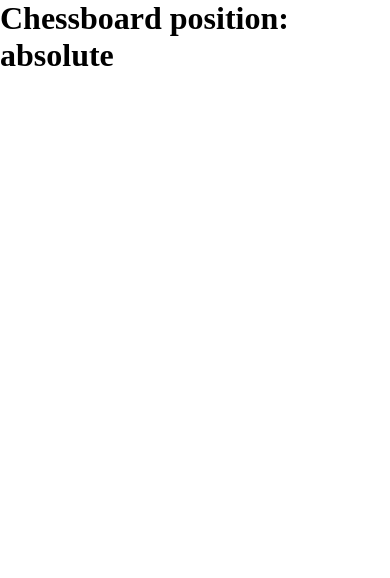
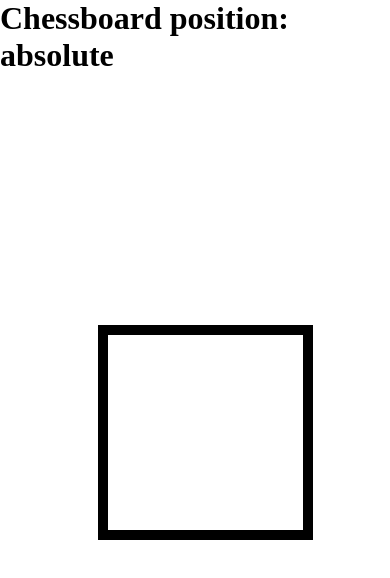
Before and after one commit to PZalles/Position-absolute, a plain HTML site: page index.html in a window 390 px wide. Drawn offline with Linux system fonts and the light colour scheme.

Commit message:
Add responsive square

```diff
--- a/index.html
+++ b/index.html
@@ -10,6 +10,17 @@
         * {
             margin: 0;
             padding: 0;
+        }
+
+        .board {
+            position: absolute;
+            top: 50%;
+            left: 50%;
+            margin-left: -25%;
+            margin-top: -25%;
+            width: 50%;
+            height: 50vw;
+            border: 10px solid black;
         }
     </style>
 </head>
```
